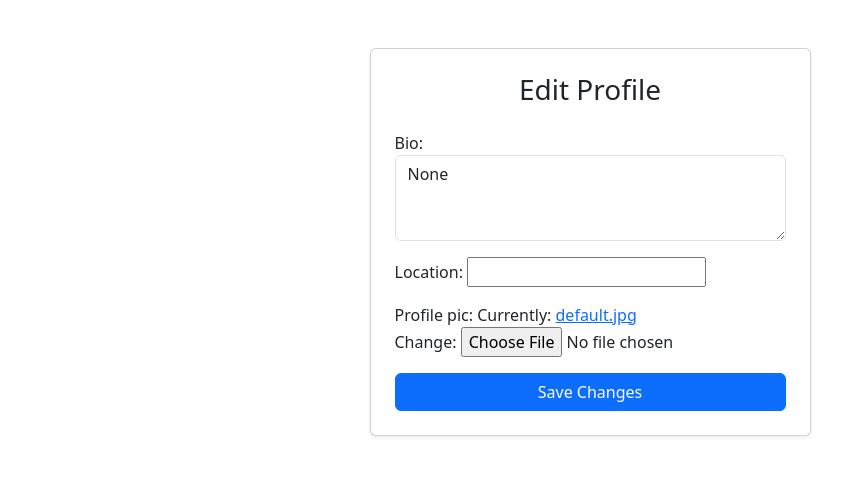
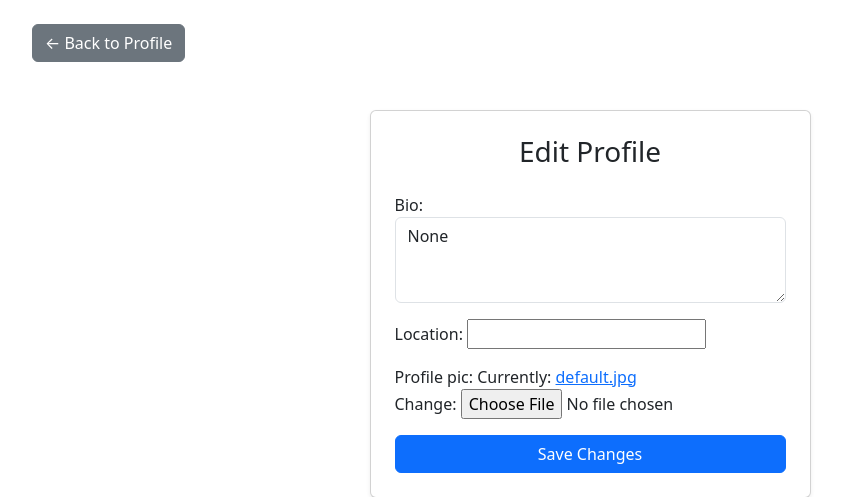
Before and after one commit to Abhisek8895/Ai_Blog_Website, a Django app: page /users/profile/1/edit/ in a window 1280 px wide. Shown: the part 56-553 px from the top of the page, without its empty margins (50-892 px from the left). Run offline with Django 5.2, Linux system fonts and the light colour scheme; the visitor is signed in with stand-in values (Sample User, id 1); data comes from the database, SQL or seed files in the repository.

Commit message:
Update edit_profile template

```diff
--- a/users/templates/users/edit_profile.html
+++ b/users/templates/users/edit_profile.html
@@ -1,6 +1,9 @@
 {% extends "base.html" %}
 
 {% block content %}
+<div class="mb-4 text-start">
+    <a href="{% url 'profile' user.id %}" class="btn btn-secondary">&larr; Back to Profile</a>
+</div>
 <div class="container mt-5">
   <div class="row justify-content-center">
     <div class="col-md-6 col-lg-5">
```
